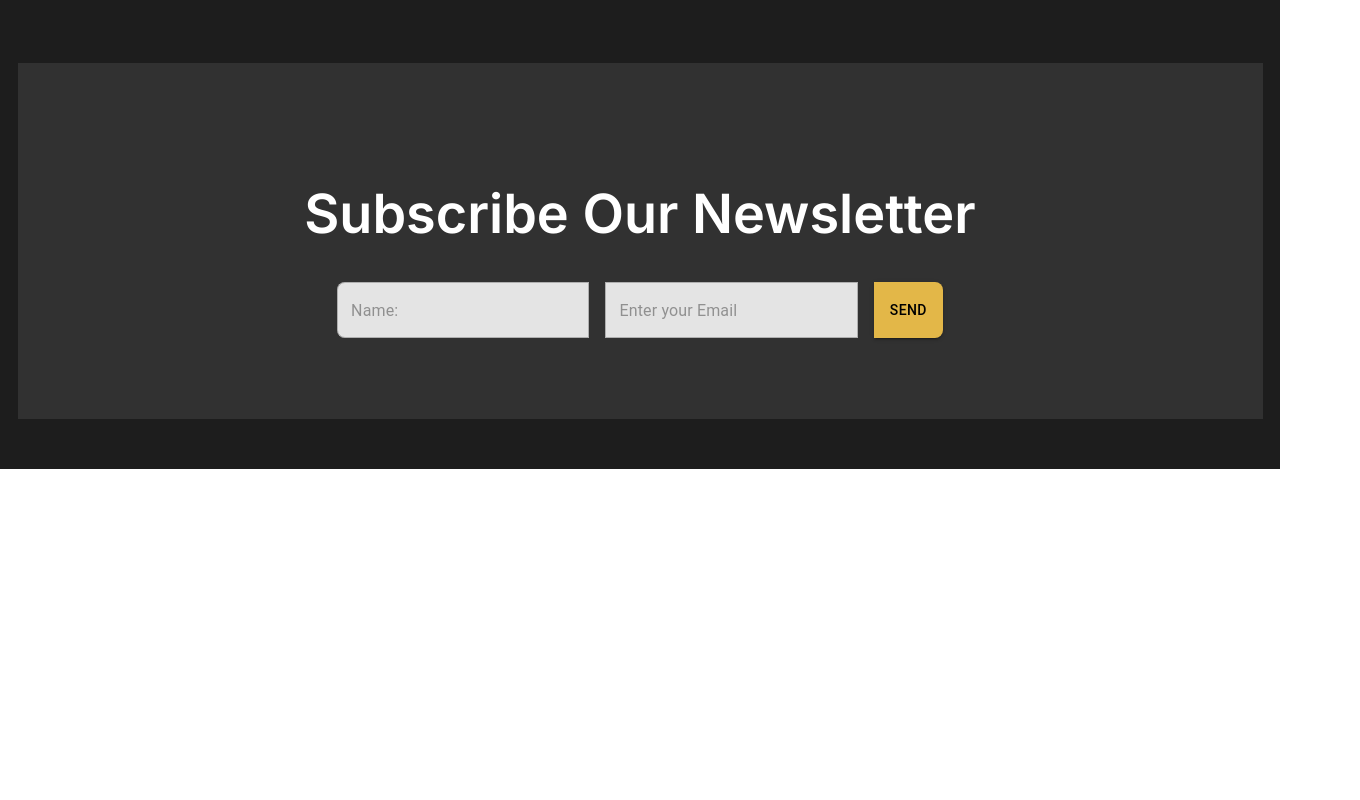
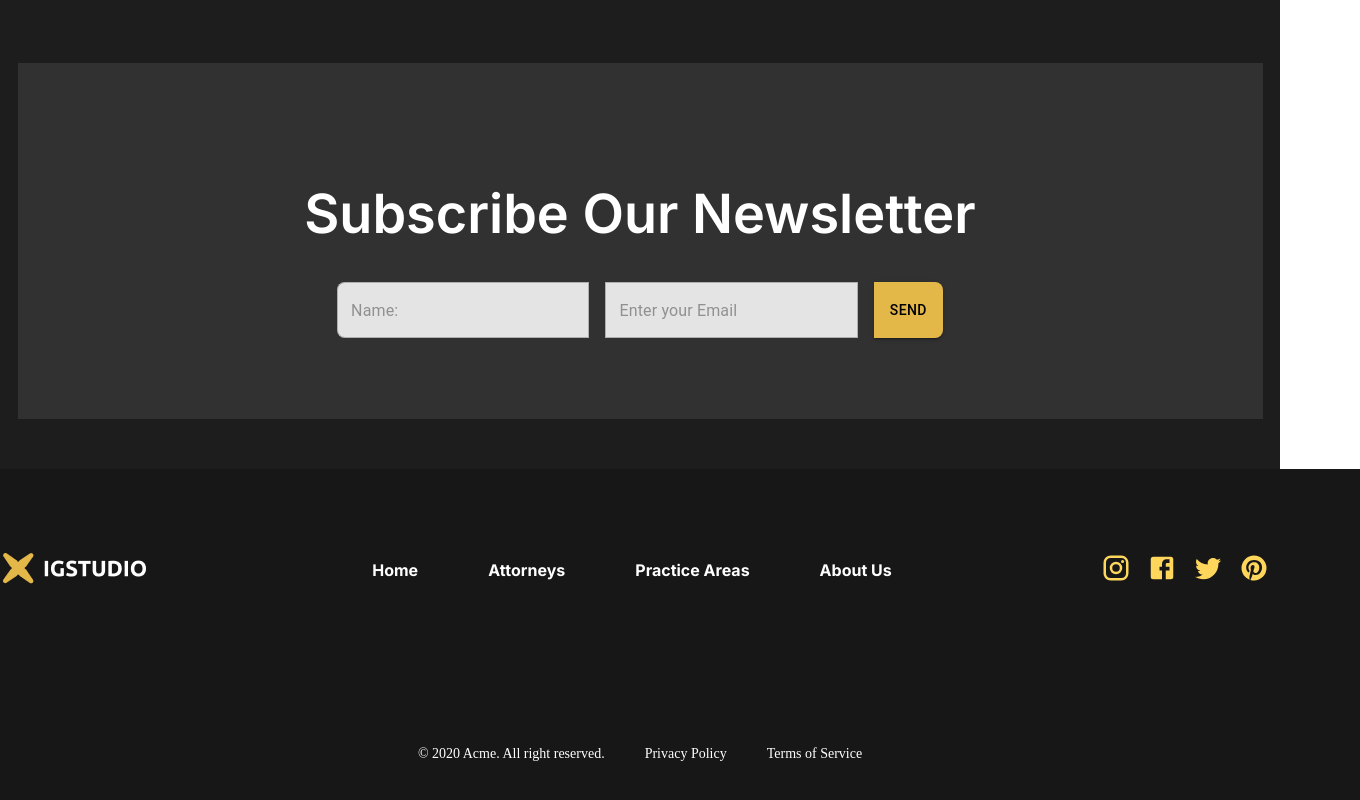
Before and after one commit to azgar0053/lawFirm, a React (Create React App) app: page / in a window 1280 px wide. Shown: the part 5065-5865 px from the top of the page, 1360 px wide, since content can reach past the window. Before the commit the page ends 5534 px from the top, so only its background shows below. Built offline with nearby package versions, Linux system fonts and the light colour scheme.

Commit message:
added footer

```diff
--- a/src/App.js
+++ b/src/App.js
@@ -7,6 +7,7 @@ import Testimonial from './component/Testimonial/Testimonial';
 import OurTeam from './component/OurTeam/OurTeam';
 import Faq from './component/Faq/Faq'
 import NewsLetter from './component/NewsLetter/NewsLetter';
+import Footer from './component/Footer/Footer';
 
 function App() {
   return (
@@ -19,6 +20,7 @@ function App() {
       <OurTeam/>
       <Faq/>
       <NewsLetter/>
+      <Footer/>
     </div>
   );
 }
--- a/src/component/Footer/Footer.js
+++ b/src/component/Footer/Footer.js
@@ -1,10 +1,41 @@
 import React from "react";
 import styles from './Footer.module.css'
+import logo from '../../assets/logo.png'
+import FacebookIcon from '@mui/icons-material/Facebook';
+import InstagramIcon from '@mui/icons-material/Instagram';
+import TwitterIcon from '@mui/icons-material/Twitter';
+import PinterestIcon from '@mui/icons-material/Pinterest';
+import { Box } from "@mui/material";
+
+
 
 const Footer=()=>{
     return(
-        <div>
-
+        <Box style={{display:'flex', flexDirection:'column', width:'1440px', backgroundColor:'#171717', height:'367px', justifyContent:'space-around'}}>
+        <div className={styles.footer}>
+            <div style={{padding:'10px 10px 10px 0px', margin:'15px 15px 15px 0px'}}>
+                <img src={logo} alt="logo" />
+            </div>
+            <div className={styles.menu}>
+                <h4 style={{padding:'10px', margin:'15px'}}><a href="#home">Home</a></h4>
+                <h4 style={{padding:'10px', margin:'15px'}}><a href="#attorneySec">Attorneys</a></h4>
+                <h4 style={{padding:'10px', margin:'15px'}}><a href="#practiceSec">Practice Areas</a></h4>
+                <h4 style={{padding:'10px', margin:'15px'}}><a href="#ourTeam">About Us</a></h4>
+            </div>
+            <div className={styles.socialMediaLogos}>
+                <InstagramIcon style={{width:'30px', height:'30px', margin:'0px 8px'}}/>
+                <FacebookIcon style={{width:'30px', height:'30px', margin:'0px 8px'}}/>
+                <TwitterIcon style={{width:'30px', height:'30px', margin:'0px 8px'}}/>
+                <PinterestIcon style={{width:'30px', height:'30px', margin:'0px 8px'}}/>
+            </div>
         </div>
+        <div className={styles.footerPolicySec}>
+            <p>© 2020 Acme. All right reserved.</p>
+            <p>Privacy Policy</p>
+            <p>Terms of Service</p>
+        </div>
+        </Box>
     )
 }
+
+export default Footer;
--- a/src/component/Footer/Footer.module.css
+++ b/src/component/Footer/Footer.module.css
@@ -0,0 +1,45 @@
+.footer{
+    display: flex;
+    justify-content: space-around;
+    align-items: center;
+    max-width: 1440px;
+    width: 1440px;
+    background-color: #171717;
+}
+
+.menu{
+    display: flex;
+    justify-content: center;
+    color: #fff;
+    font-weight: 600;
+    font-size: 16px;
+}
+.menu >h4 {
+    cursor: pointer;
+    padding: 0px 20px !important;
+}
+
+.menu >h4 >a, .menu >h4 >a:active, .menu >h4 >a:hover, .menu >h4 >a:focus {
+    text-decoration: none;
+    color: #fff;
+}
+
+.socialMediaLogos{
+    color: #fdd65b;
+}
+
+.footerPolicySec{
+    color: #fff;
+    display: flex;
+    justify-content: center;
+}
+
+.footerPolicySec > p {
+    padding: 0px 20px;
+    font-family: Helvetica Now Display;
+    font-size: 14px;
+    font-weight: 400;
+    line-height: 20px;
+    letter-spacing: 0px;
+    text-align: left;
+}
--- a/src/component/MainSection/Header.js
+++ b/src/component/MainSection/Header.js
@@ -9,10 +9,10 @@ const Header = () => {
                 <img src={logo} alt="logo" />
             </div>
             <div className={styles.menu}>
-                <h4 style={{padding:'10px', margin:'15px'}}><a href="#">Home</a></h4>
+                <h4 style={{padding:'10px', margin:'15px'}}><a href="#home">Home</a></h4>
                 <h4 style={{padding:'10px', margin:'15px'}}><a href="#attorneySec">Attorneys</a></h4>
                 <h4 style={{padding:'10px', margin:'15px'}}><a href="#practiceSec">Practice Areas</a></h4>
-                <h4 style={{padding:'10px', margin:'15px'}}><a>About Us</a></h4>
+                <h4 style={{padding:'10px', margin:'15px'}}><a href="#ourTeam">About Us</a></h4>
             </div>
                 <button className={styles.contactButton}>Contact Now</button>
         </div>
--- a/src/component/MainSection/Main.js
+++ b/src/component/MainSection/Main.js
@@ -5,7 +5,7 @@ import styles from './Main.module.css'
 
 const Main=()=>{
     return (
-        <div className={styles.main}>
+        <div className={styles.main} id="home">
             <div className={styles.mainSec}>
             <Header/>
             <Hero/>
--- a/src/component/MainSection/Main.module.css
+++ b/src/component/MainSection/Main.module.css
@@ -1,5 +1,5 @@
 .main{
-    width: 100%;
+    width: 1440px;
     height: 900px;
     background-color: #000;
     display: flex;
--- a/src/component/OurTeam/OurTeam.js
+++ b/src/component/OurTeam/OurTeam.js
@@ -5,7 +5,7 @@ import Chip from "../TeamChip/TeamChip";
 
 const OurTeam=()=>{
     return(
-        <div className={styles.ourTeamComp}>
+        <div className={styles.ourTeamComp} id="ourTeam">
             <h1 style={{color:'#fff'}}>Our Team</h1>
             <div className={styles.chipDiv}>
             <div><Chip teamName='Danial Def' cases='301' teamImg='https://play-lh.googleusercontent.com/Hz5jiybLawpC0GSXNy7hWtCL1QVpj3Q79rqEWfsUFit7eRHgEYARFH07J5u3awoXagE'/></div>
```
